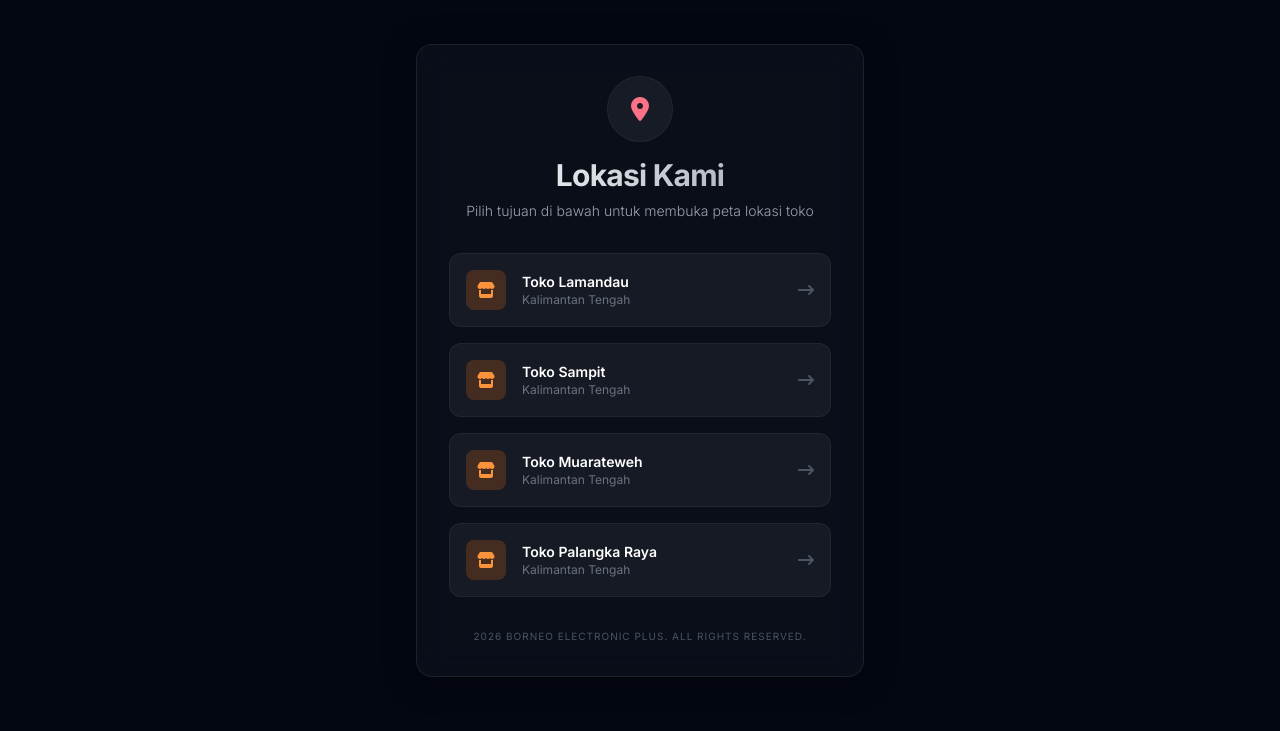
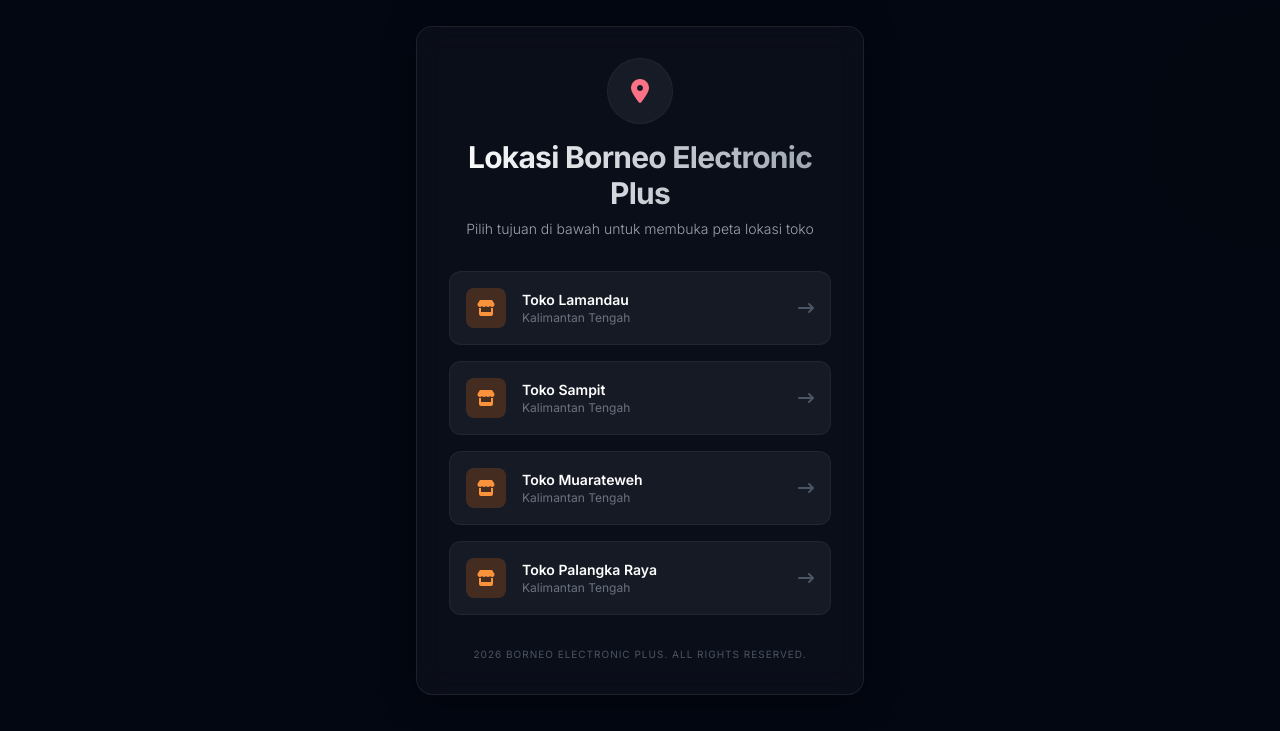
Before and after one commit to gerryramdani-star/linktree-borneoeplus, a plain HTML site: page index.html in a window 1280 px wide. Shown: the top 731 px of the page. Drawn offline with nearby package versions, Linux system fonts and the light colour scheme.

Commit message:
Update index.html

```diff
--- a/index.html
+++ b/index.html
@@ -81,7 +81,7 @@
                 <i class="fa-solid fa-location-dot text-2xl text-rose-400"></i>
             </div>
             <h1 class="text-3xl font-bold tracking-tight mb-2 bg-clip-text text-transparent bg-gradient-to-r from-white to-gray-400">
-                Lokasi Kami
+                Lokasi Borneo Electronic Plus
             </h1>
             <p class="text-gray-400 text-sm font-light">
                 Pilih tujuan di bawah untuk membuka peta lokasi toko
```
